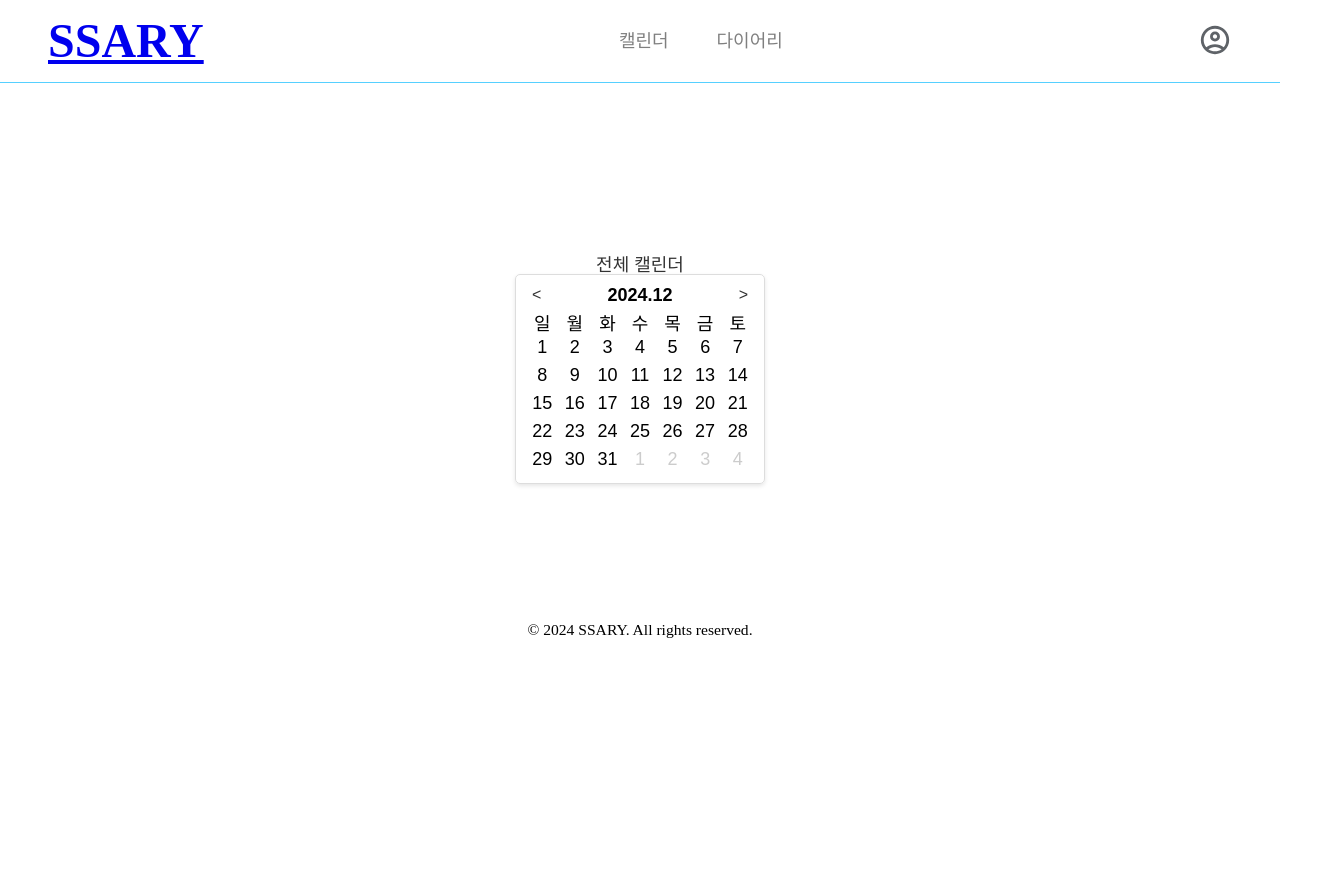
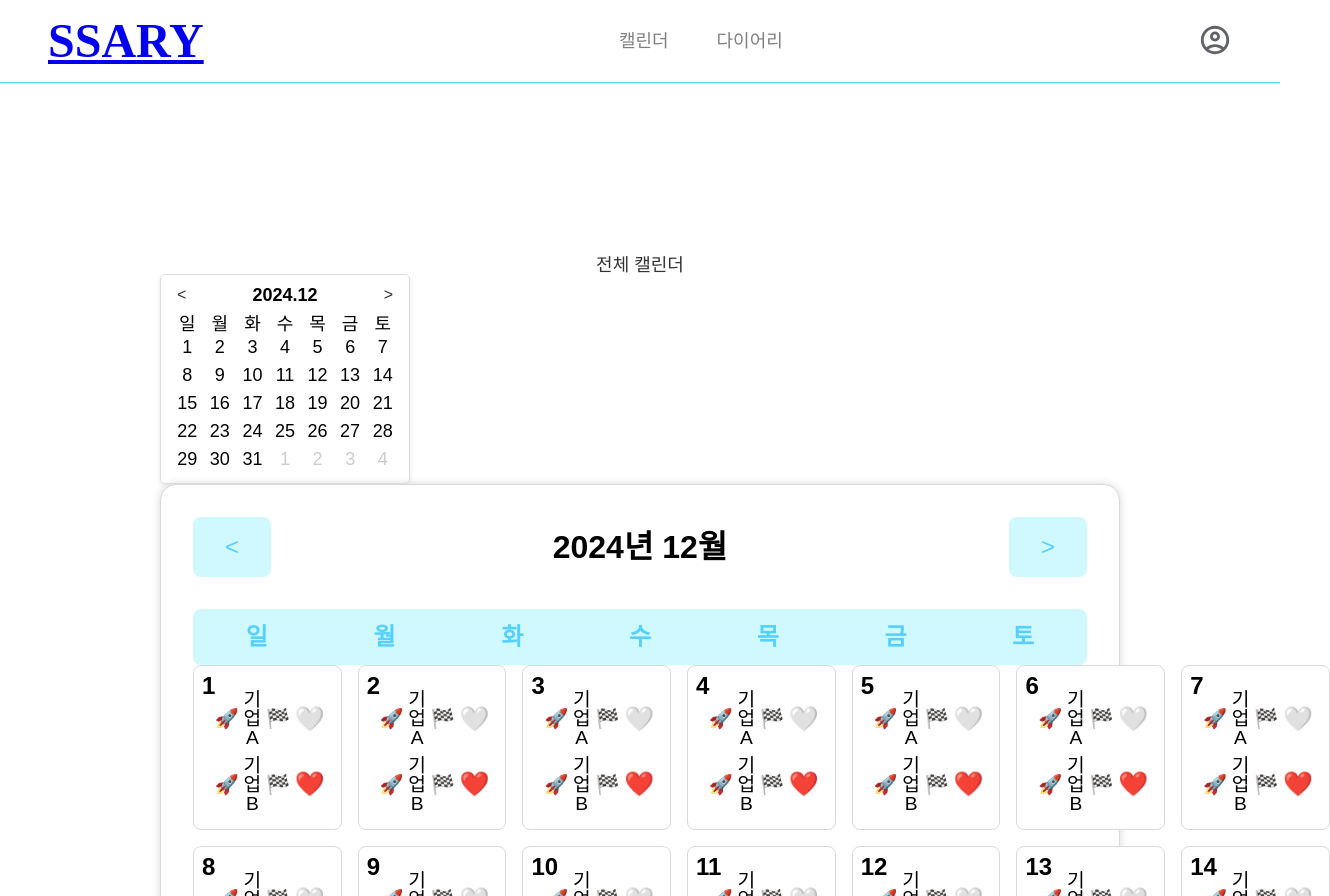
Before and after one commit to SSARY-ssafy/WEB_FE, a Vue app in the folder SSARY_Front/: page /calendar in a window 1280 px wide. Shown: the top 896 px of the page, 1330 px wide, since content can reach past the window. Before the commit the page ends 800 px from the top, so only its background shows below. Built offline with nearby package versions, Linux system fonts and the light colour scheme; a web font is replaced by a local one.

Commit message:
feat: Bigcal 컴포넌트 생성

```diff
--- a/SSARY_Front/src/components/calendar/Bigcal.vue
+++ b/SSARY_Front/src/components/calendar/Bigcal.vue
@@ -0,0 +1,204 @@
+<template>
+  <div class="big-calendar">
+    <!-- 달 변경 버튼 및 헤더 -->
+    <div class="calendar-header">
+      <button @click="prevMonth" class="nav-button">&lt;</button>
+      <span class="month-year">{{ currentYear }}년 {{ currentMonth }}월</span>
+      <button @click="nextMonth" class="nav-button">&gt;</button>
+    </div>
+
+    <!-- 요일 헤더 -->
+    <div class="weekdays">
+      <div v-for="day in days" :key="day" class="weekday">{{ day }}</div>
+    </div>
+
+    <!-- 날짜 그리드 -->
+    <div class="calendar-grid">
+      <div
+        v-for="(date, index) in dates"
+        :key="index"
+        class="date-cell"
+        @mouseover="hoverDate = index"
+        @mouseleave="hoverDate = null"
+        :class="{ hovered: hoverDate === index }"
+      >
+        <!-- 날짜 -->
+        <div class="date-number">{{ date.day }}</div>
+        <!-- 기업 리스트 -->
+        <div
+          v-for="(company, idx) in date.companies"
+          :key="idx"
+          class="list-item"
+        >
+          <span class="emoji">🚀</span>
+          <!-- 시작 의미 이모티콘 -->
+          <span>{{ company.name }}</span>
+          <span class="emoji">🏁</span>
+          <!-- 끝 의미 이모티콘 -->
+          <span @click="toggleFavorite(date.day, idx)" class="heart">{{
+            company.favorite ? "❤️" : "🤍"
+          }}</span>
+        </div>
+      </div>
+    </div>
+  </div>
+</template>
+
+<script setup>
+import { ref, onMounted } from "vue";
+
+// 날짜 데이터
+const currentDate = new Date();
+const currentYear = ref(currentDate.getFullYear());
+const currentMonth = ref(currentDate.getMonth() + 1);
+const hoverDate = ref(null);
+
+const days = ["일", "월", "화", "수", "목", "금", "토"];
+const dates = ref([]);
+
+// 더미 데이터: 날짜별 기업 리스트
+const generateDummyData = () => {
+  return Array.from({ length: 42 }, (_, i) => ({
+    day: i < 31 ? i + 1 : "", // 달에 따라 날짜 생성 (예시로 31일 기준)
+    companies: [
+      { name: "기업 A", favorite: false },
+      { name: "기업 B", favorite: true },
+    ],
+  }));
+};
+
+const calculateDates = () => {
+  dates.value = generateDummyData();
+};
+
+const prevMonth = () => {
+  if (currentMonth.value === 1) {
+    currentMonth.value = 12;
+    currentYear.value--;
+  } else {
+    currentMonth.value--;
+  }
+  calculateDates();
+};
+
+const nextMonth = () => {
+  if (currentMonth.value === 12) {
+    currentMonth.value = 1;
+    currentYear.value++;
+  } else {
+    currentMonth.value++;
+  }
+  calculateDates();
+};
+
+const toggleFavorite = (day, index) => {
+  const targetDate = dates.value.find((d) => d.day === day);
+  if (targetDate) {
+    targetDate.companies[index].favorite =
+      !targetDate.companies[index].favorite;
+  }
+};
+
+onMounted(() => {
+  calculateDates();
+});
+</script>
+
+<style scoped>
+/* 큰 캘린더 전체 */
+.big-calendar {
+  width: 60rem;
+  margin: 0 auto;
+  background-color: var(--background-color);
+  border: 1px solid var(--neutral-light);
+  border-radius: 1rem;
+  padding: 2rem;
+  box-shadow: 0 0 0.5rem var(--neutral-light);
+}
+
+/* 헤더 */
+.calendar-header {
+  display: flex;
+  justify-content: space-between;
+  align-items: center;
+  margin-bottom: 2rem;
+}
+
+.nav-button {
+  background-color: var(--secondary-color);
+  border: none;
+  padding: 1rem 2rem;
+  font-size: 1.5rem;
+  cursor: pointer;
+  border-radius: 0.5rem;
+  color: var(--primary-color);
+}
+
+.month-year {
+  font-size: 2rem;
+  font-weight: bold;
+}
+
+/* 요일 헤더 */
+.weekdays {
+  display: grid;
+  grid-template-columns: repeat(7, 1fr);
+  background-color: var(--secondary-color);
+  text-align: center;
+  font-weight: bold;
+  font-size: 1.5rem;
+  padding: 1rem 0;
+  border-radius: 0.5rem;
+}
+
+.weekday {
+  color: var(--primary-color);
+}
+
+/* 날짜 그리드 */
+.calendar-grid {
+  display: grid;
+  grid-template-columns: repeat(7, 1fr);
+  gap: 1rem;
+}
+
+.date-cell {
+  min-height: 8rem;
+  border: 1px solid var(--neutral-light);
+  border-radius: 0.5rem;
+  padding: 1rem;
+  background-color: var(--background-color);
+  position: relative;
+  transition: background-color 0.3s ease;
+}
+
+.date-cell.hovered {
+  background-color: var(--secondary-color);
+}
+
+.date-number {
+  font-size: 1.5rem;
+  font-weight: bold;
+  position: absolute;
+  top: 0.5rem;
+  left: 0.5rem;
+}
+
+/* 리스트 아이템 */
+.list-item {
+  display: flex;
+  align-items: center;
+  justify-content: space-between;
+  margin-top: 0.5rem;
+  font-size: 1.2rem;
+}
+
+.emoji {
+  margin: 0 0.3rem;
+}
+
+.heart {
+  cursor: pointer;
+  font-size: 1.5rem;
+}
+</style>
--- a/SSARY_Front/src/views/CalendarView.vue
+++ b/SSARY_Front/src/views/CalendarView.vue
@@ -1,13 +1,14 @@
 <template>
   <div class="calendar-view">
     <h1>전체 캘린더</h1>
-    <!-- MiniCalendar 컴포넌트 사용 -->
-    <MainCalendar />
+    <MiniCalendar />
+    <BigCalendar />
   </div>
 </template>
 
 <script setup>
-import MainCalendar from "@/components/calendar/Minical.vue";
+import MiniCalendar from "@/components/calendar/Minical.vue";
+import BigCalendar from "@/components/calendar/Bigcal.vue";
 </script>
 
 <style scoped>
```
